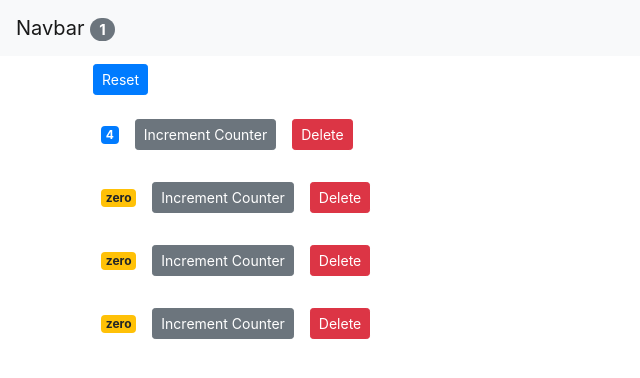
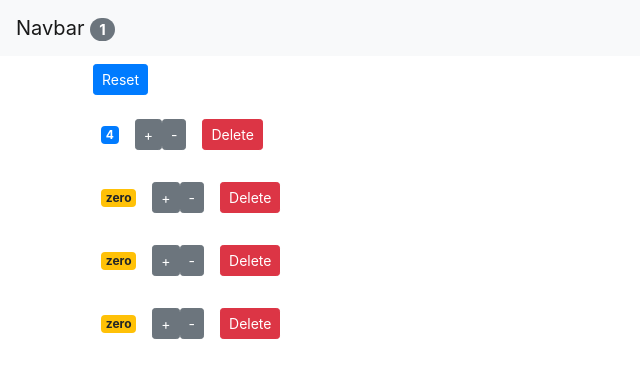
Before and after one commit to Boity-Latakgomo/Hello-React, a React (Create React App) app: page / in a window 1280 px wide. Shown: the top 378 px of the page, without its empty margins (0-640 px from the left). Built offline with nearby package versions, Linux system fonts and the light colour scheme.

Commit message:
added a decrement button

```diff
--- a/src/components/counter.jsx
+++ b/src/components/counter.jsx
@@ -23,8 +23,16 @@ import React, { Component } from 'react';
              <button
              onClick={() => this.props.onIncrement(this.props.counter) }
              className="btn btn-secondary btn-sm">
-                 Increment Counter
+                 +
                  </button>
+
+
+                 <button
+             onClick={() => this.props.onDecrement(this.props.counter) }
+             className="btn btn-secondary btn-sm">
+                 -
+             </button>
+
                  <button
                   onClick={() => this.props.onDelete(this.props.counter.id)}
                    className="btn btn-danger btn-sm m-3"
```
